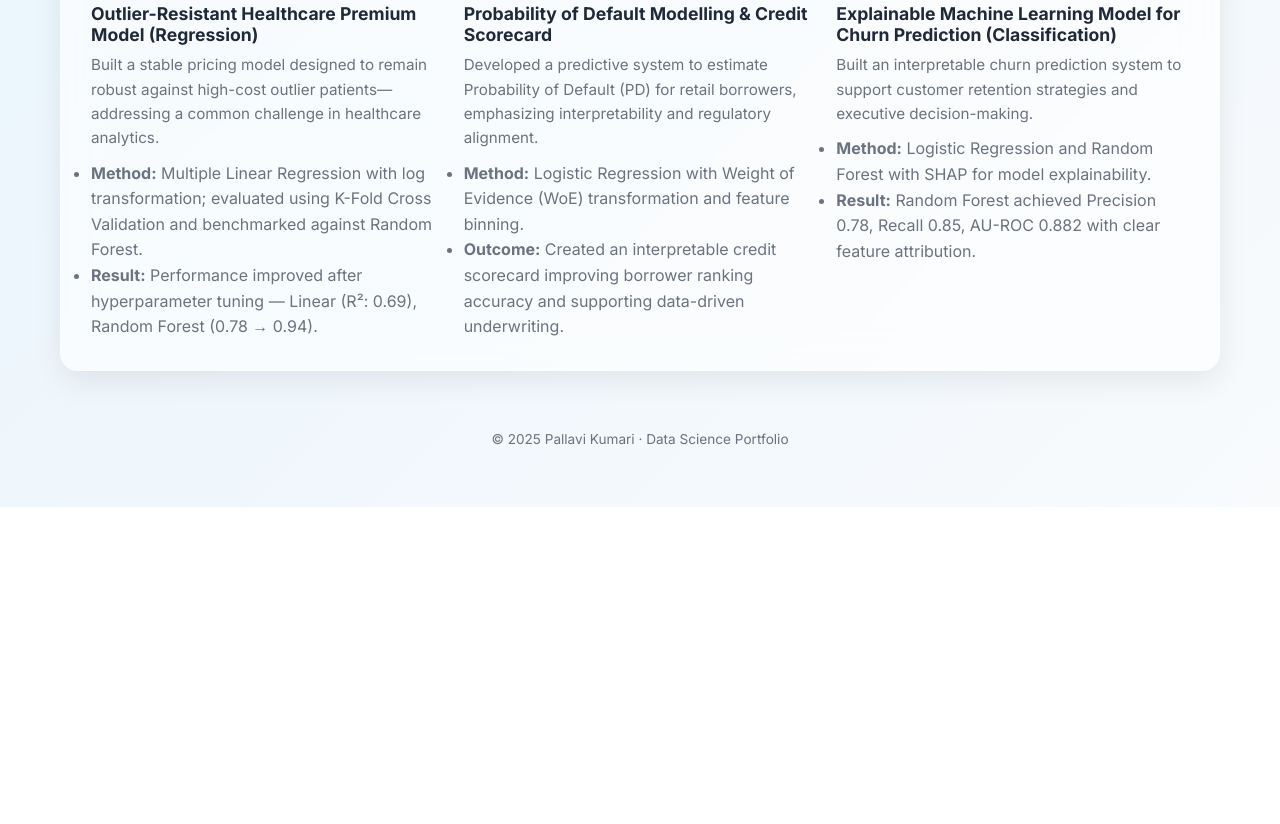
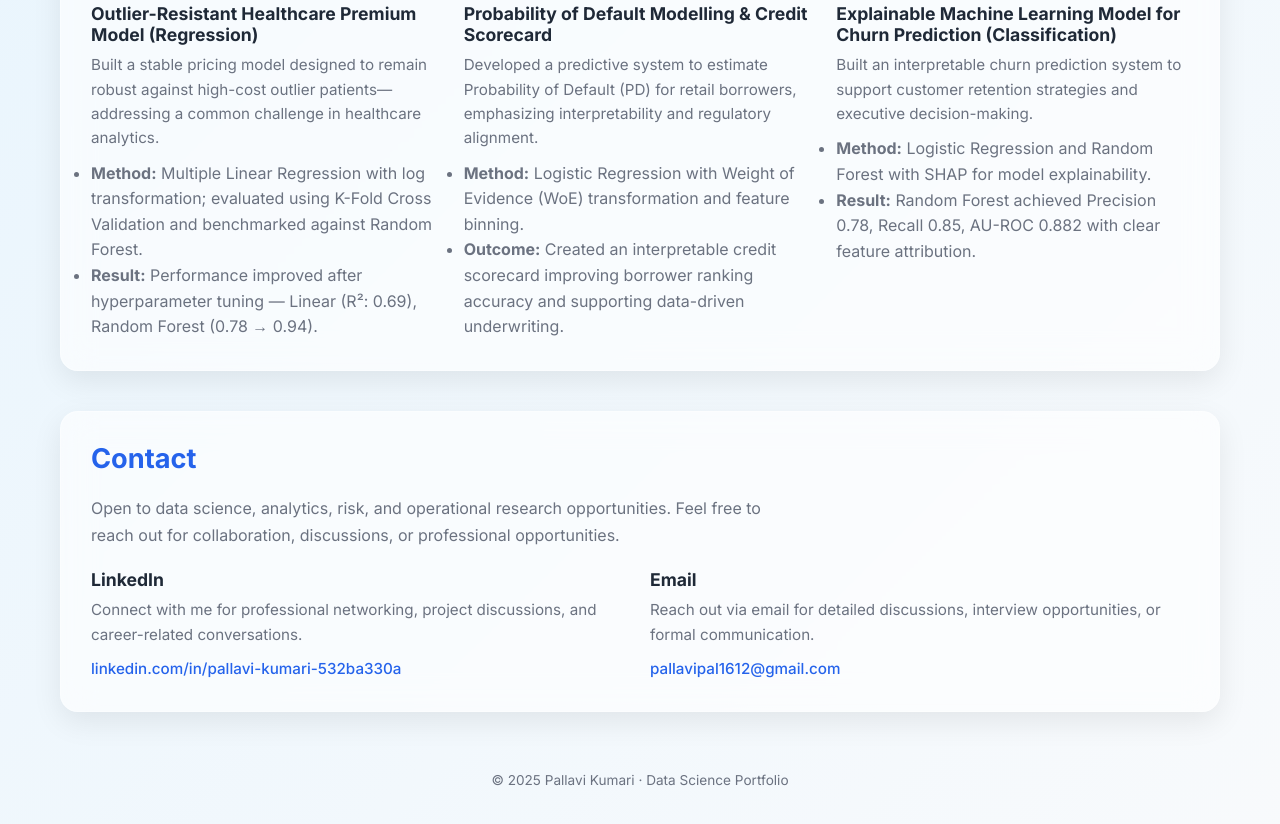
Before and after one commit to Pallavi-Kumari-OR/Portfolio, a plain HTML site: page index.html in a window 1280 px wide. Shown: the part 1605-2429 px from the top of the page. Before the commit the page ends 2112 px from the top, so only its background shows below. Drawn offline with Linux system fonts and the light colour scheme.

Commit message:
Update index.html

```diff
--- a/index.html
+++ b/index.html
@@ -321,6 +321,49 @@
         </div>
     </section>
 
+    <!-- Contact -->
+    <section class="glass">
+        <h2>Contact</h2>
+
+        <p style="max-width:700px; color:#6b7280; line-height:1.7; margin-bottom:20px;">
+            Open to data science, analytics, risk, and operational research opportunities.
+            Feel free to reach out for collaboration, discussions, or professional opportunities.
+        </p>
+
+        <div class="grid">
+
+            <div class="card">
+                <h3>LinkedIn</h3>
+                <p>
+                    Connect with me for professional networking, project discussions,
+                    and career-related conversations.
+                </p>
+                <p style="margin-top:10px;">
+                    <a href="https://www.linkedin.com/in/pallavi-kumari-532ba330a"
+                    target="_blank"
+                    style="color:#2563eb; text-decoration:none; font-weight:500;">
+                        linkedin.com/in/pallavi-kumari-532ba330a
+                    </a>
+                </p>
+            </div>
+
+            <div class="card">
+                <h3>Email</h3>
+                <p>
+                    Reach out via email for detailed discussions, interview opportunities,
+                    or formal communication.
+                </p>
+                <p style="margin-top:10px;">
+                    <a href="mailto:pallavipal1612@gmail.com"
+                    style="color:#2563eb; text-decoration:none; font-weight:500;">
+                        pallavipal1612@gmail.com
+                    </a>
+                </p>
+            </div>
+
+        </div>
+    </section>
+
 
     <footer>
         © 2025 Pallavi Kumari · Data Science Portfolio
```
